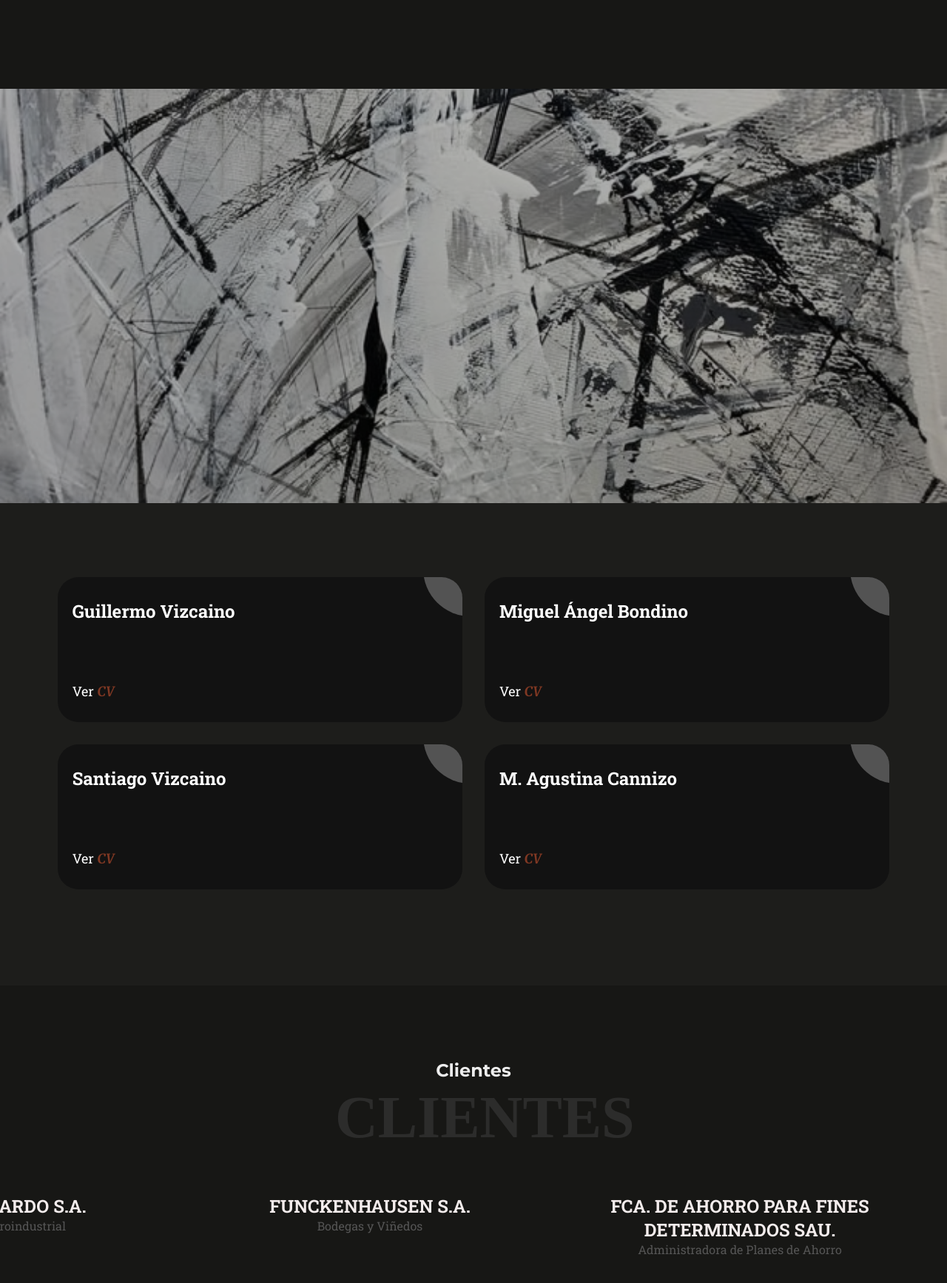
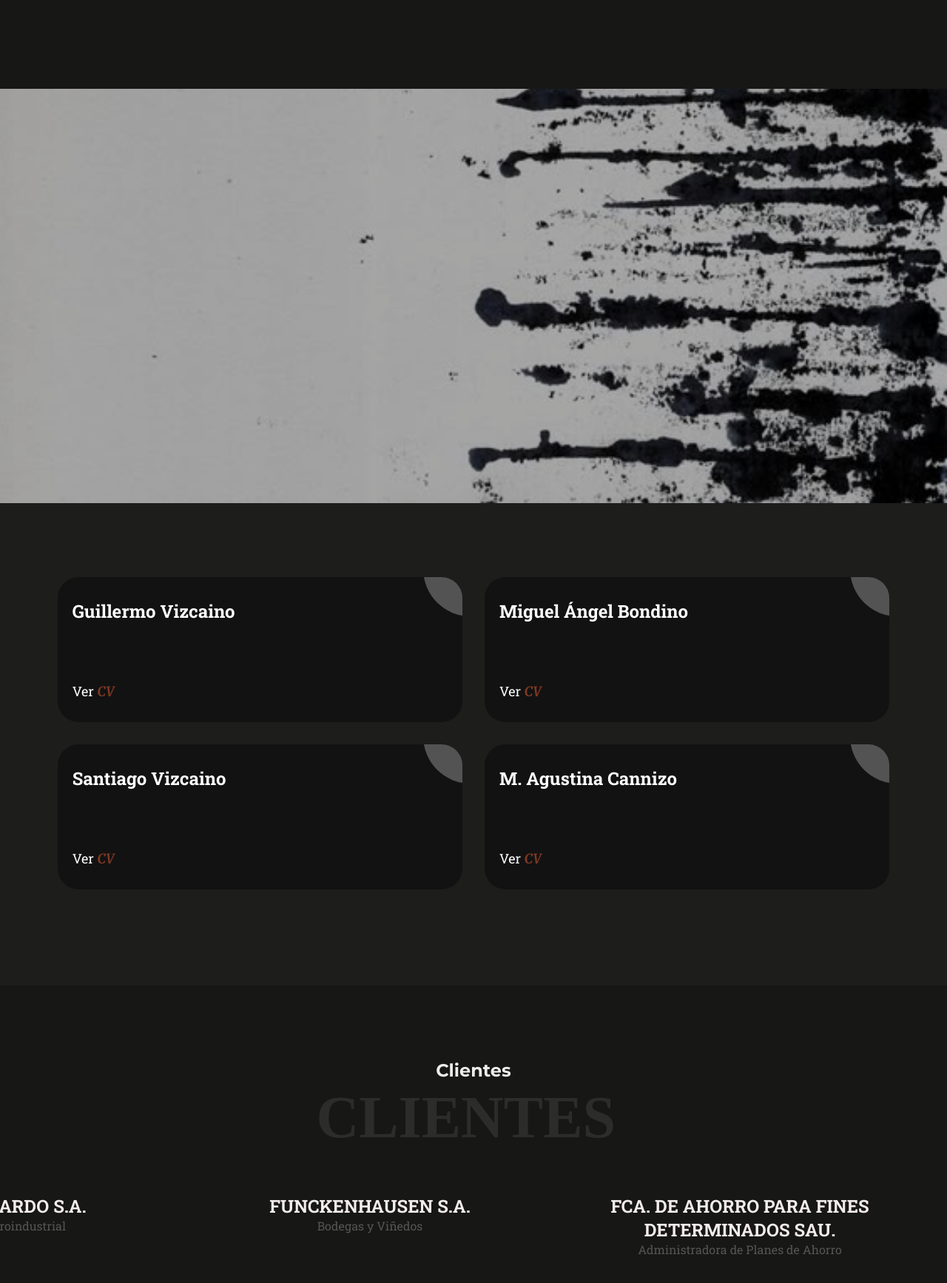
Before and after one commit to sofilarrea/Testing, a plain HTML site: page index.html in a window 1280 px wide. Shown: the part 1960-3694 px from the top of the page at 74% size. Drawn offline with Linux system fonts and the light colour scheme; a web font is replaced by a local one.

Commit message:
prueba murales

```diff
--- a/css/desktop.css
+++ b/css/desktop.css
@@ -31,5 +31,5 @@
 
 
 .areas-empresas {
-  left: 17%;
+  left: 15%;
 }
--- a/css/mobile.css
+++ b/css/mobile.css
@@ -260,7 +260,7 @@ span{
 }
 /* Parallax */
 .parallax {
-    background-image: url('/assets/images/work.png');
+    background-image: url('/assets/images/hero.jpg');
     background-attachment: fixed;
     background-position: center;
     background-size: cover;
```
Also changed, not shown: assets/images/amo.jpg (deleted), assets/images/building.jpg (deleted), assets/images/foto.avif (deleted), assets/images/hero.jpg (added), assets/images/martillo.jpg (deleted), assets/images/pilar.jpg (deleted), assets/images/pixelcut-export (1).jpeg (deleted), assets/images/pixelcut-export.jpeg (deleted), assets/images/workdos.jpg (deleted).
